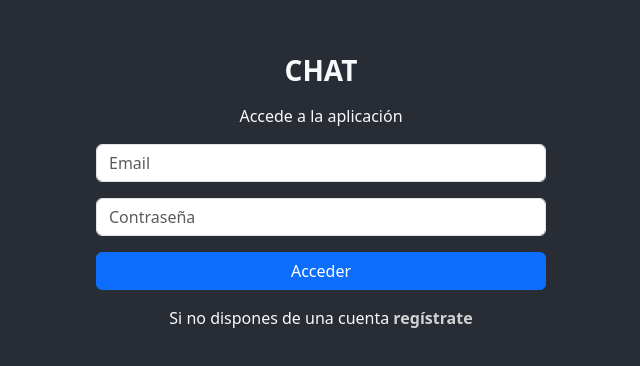
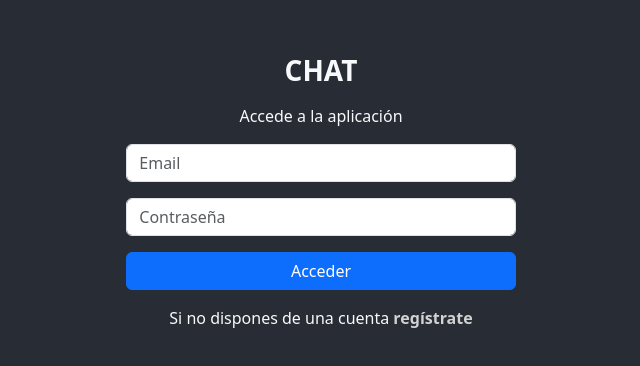
Before and after one commit to CodenautaJorge/reactjs_chat_sqlite, a React (Create React App) app: page / in a window 1280 px wide. Shown: the part 208-574 px from the top of the page, without its empty margins (319-959 px from the left). Built offline with nearby package versions, Linux system fonts and the light colour scheme; no server answers.

Commit message:
Update App.css

```diff
--- a/src/assets/css/App.css
+++ b/src/assets/css/App.css
@@ -87,7 +87,7 @@
 }
 
 .form-div{
-  width: 450px;
+  width: auto;
 }
 
 .logout:hover{
```
